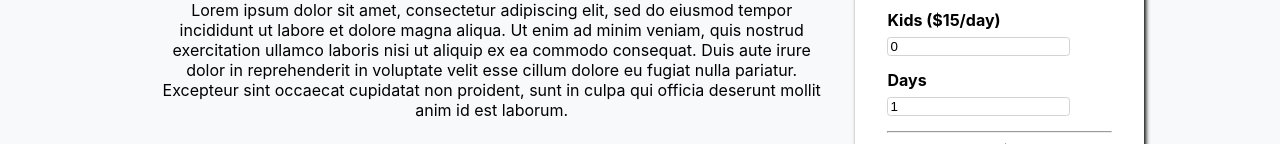
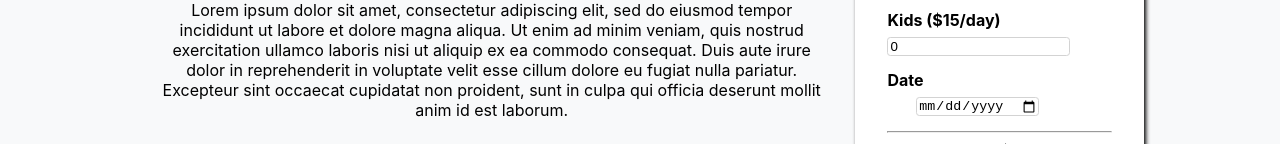
Before and after one commit to LilyEllw/RideFinderExampleAppCSCE547, a React (Create React App) app: page /details/92ed4740-12d9-4573-a8f1-c883ca216a00 in a window 1280 px wide. Shown: the part 656-800 px from the top of the page. Built offline with nearby package versions, Linux system fonts and the light colour scheme.

Commit message:
Added date to bookRide page

```diff
--- a/src/components/BookRide/bookRide.tsx
+++ b/src/components/BookRide/bookRide.tsx
@@ -13,18 +13,18 @@ export default function BookRide(props: bookRideProps) {
     const { park, cartService, onBook } = props;
 
     const [numAdults, setNumAdults] = useState(0);
-    const [numKids, setNumKids] = useState(0)
-    const [numDays, setNumDays] = useState(1)
+    const [numKids, setNumKids] = useState(0);
+    const [dateTime, setDateTime] = useState("");
 
 	const submitForm = () => {
-		cartService.addItemToCart({ park: park, numAdults: numAdults, numKids: numKids, numDays: numDays})
+        cartService.addItemToCart({ park: park, numAdults: numAdults, numKids: numKids, numDays: dateTime })
         onBook();
     }
 
-	//For the purposes of a realistic use case, a booking must have at least 1 adult.
+    // Removed unused totalPrice variable
 
     const getTotalPrice = () => {
-		const totalPrice = ((numAdults * park.adultPrice) + (numKids * park.childPrice)) * numDays;
+        const totalPrice = ((numAdults * park.adultPrice) + (numKids * park.childPrice));
         return `$${(isNaN(totalPrice) ? 0 : totalPrice).toFixed(2)}`;
     }
     return (park &&
@@ -39,13 +39,13 @@ export default function BookRide(props: bookRideProps) {
                     <label htmlFor="numKids"><b>Kids (${park.childPrice || 0}/day)</b></label>
                     <input className="input-field" type="number" min={0} value={numKids} placeholder="Enter number of kids..." onChange={e => setNumKids(Number.parseInt(e.target.value))} />
                 </div>
-                <div className="days days-number">
-                    <label htmlFor="numDays"><b>Days</b></label>
-                    <input className="input-field" type="number" min={1} value={numDays} placeholder="Enter days..." onChange={e => setNumDays(Number.parseInt(e.target.value))} />
+                <div className="days days-datetime">
+                    <label htmlFor="dateTime"><b>Date</b></label>
+                    <input className="input-field" type="date" id="dateTime" value={dateTime} onChange={e => setDateTime(e.target.value)} />
                 </div>
             </div>
             <hr />
             <div className="total-price"><b>Total: {getTotalPrice()}</b></div>
-			<button onClick={e => submitForm()} className="button-add-to-cart" disabled={numAdults === 0}>Add to Cart</button>
+            <button onClick={e => submitForm()} className="button-add-to-cart" disabled={numAdults === 0}>Add to Cart</button>
         </div>)
 }
--- a/src/components/CartDetails/cartDetails.tsx
+++ b/src/components/CartDetails/cartDetails.tsx
@@ -38,8 +38,8 @@ export default function CartDetails(props: CartDetailsProps) {
             const {numAdults, numDays, numKids, park} = curr;
             return (
                 acc +
-                    ((numAdults * numDays * park.adultPrice) +
-                    (numKids * numDays * park.childPrice)) * 0.08
+                    ((numAdults * 1 * park.adultPrice) +
+                    (numKids * 1 * park.childPrice)) * 0.08
         )
         }, 0)
     }
@@ -49,8 +49,8 @@ export default function CartDetails(props: CartDetailsProps) {
             const {numAdults, numDays, numKids, park} = curr;
             return (
                 acc +
-                    ((numAdults * numDays * park.adultPrice) +
-                    (numKids * numDays * park.childPrice)) * 1.08
+                    ((numAdults * 1 * park.adultPrice) +
+                    (numKids * 1 * park.childPrice)) * 1.08
         )
         }, 0)
     }
--- a/src/models/cartItem.ts
+++ b/src/models/cartItem.ts
@@ -2,7 +2,7 @@ import IPark from "./park";
 
 export interface CartItem {
     park: IPark;
-    numDays: number;
+    numDays: string;
     numAdults: number;
     numKids: number;
 }
```
